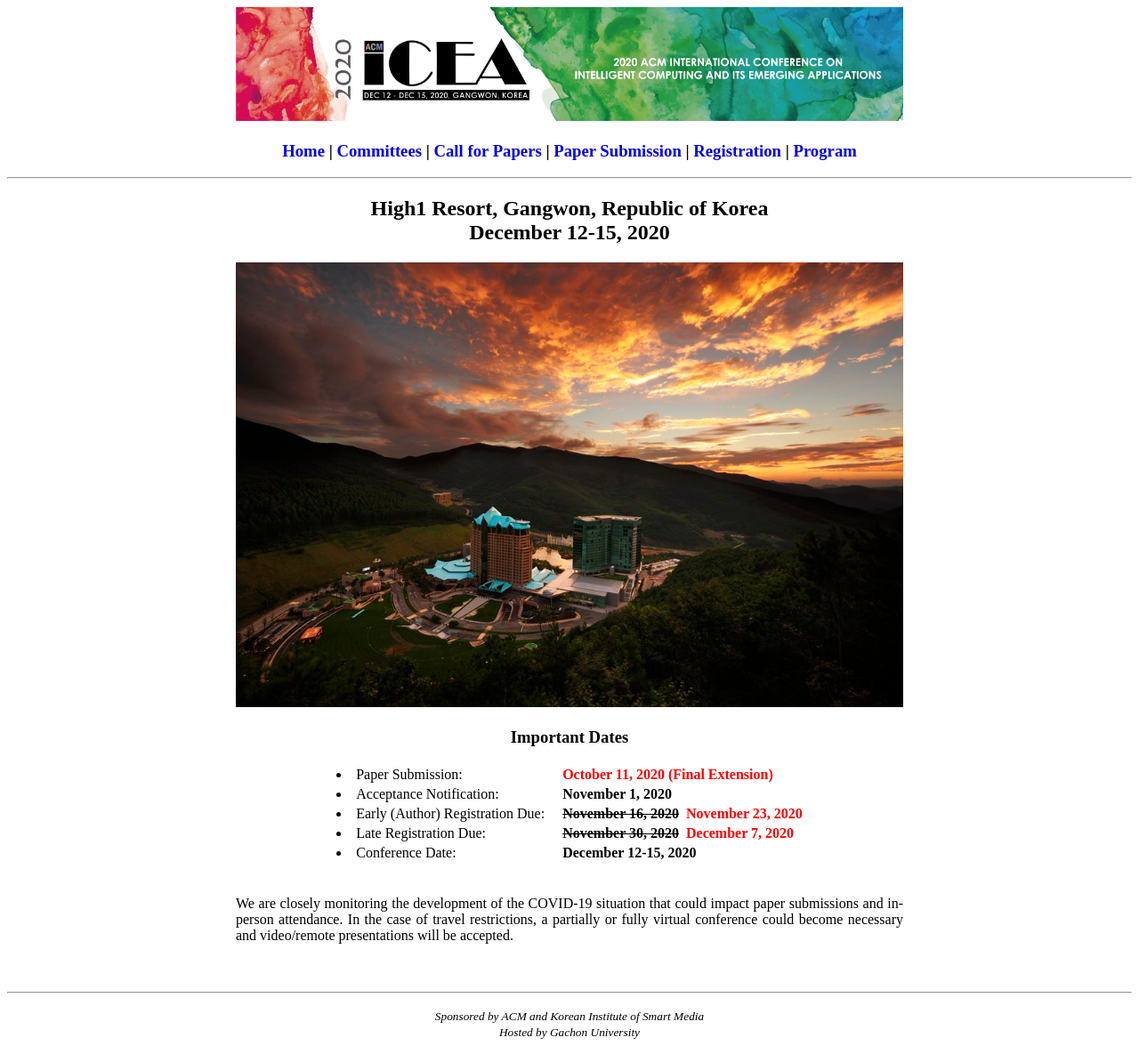
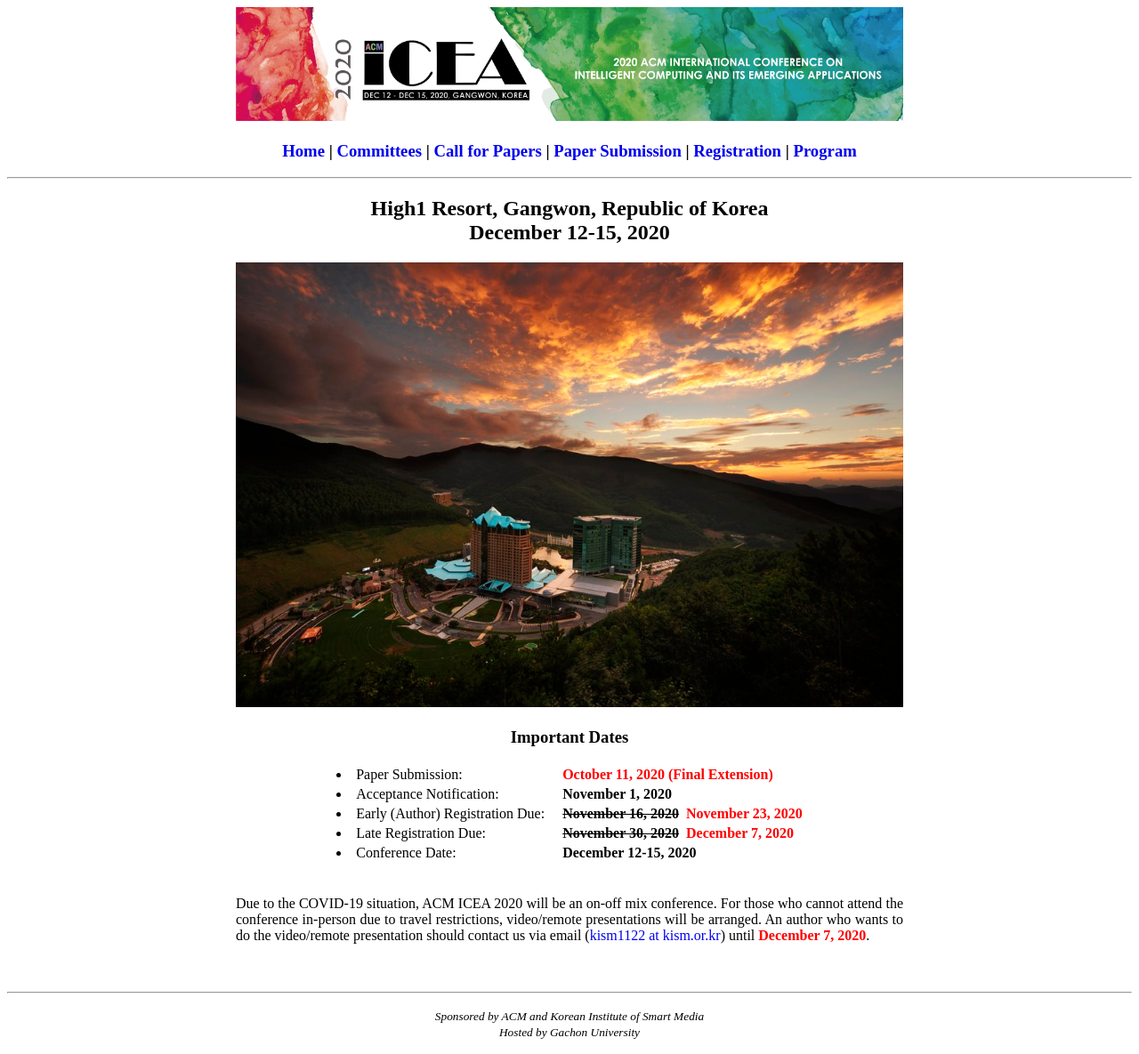
Before and after one commit to icea-conf/2020, a Jekyll site: the page built from index.html, in a window 1280 px wide. Shown: the whole page at 89% size. Built offline with Jekyll 4.4.1, drawn with Linux system fonts in a browser that asks for light colours; the list of posts is cut into pages by our own code.

Commit message:
Update index.html

```diff
--- a/index.html
+++ b/index.html
@@ -63,7 +63,7 @@
             </center>
 
             <div style="padding-top:20px">
-                  <p style="text-align: justify">We are closely monitoring the development of the COVID-19 situation that could impact paper submissions and in-person attendance. In the case of travel restrictions, a partially or fully virtual conference could become necessary and video/remote presentations will be accepted.</p>
+                  <p style="text-align: justify">Due to the COVID-19 situation, ACM ICEA 2020 will be an on-off mix conference. For those who cannot attend the conference in-person due to travel restrictions, video/remote presentations will be arranged. An author who wants to do the video/remote presentation should contact us via email (<a style="text-decoration:none" href="mailto:kism1122@kism.or.kr">kism1122 at kism.or.kr</a>) until <b style="color:#FF0000">December 7, 2020</b>.</p>
             </div>
       </div>
 </div>
```
